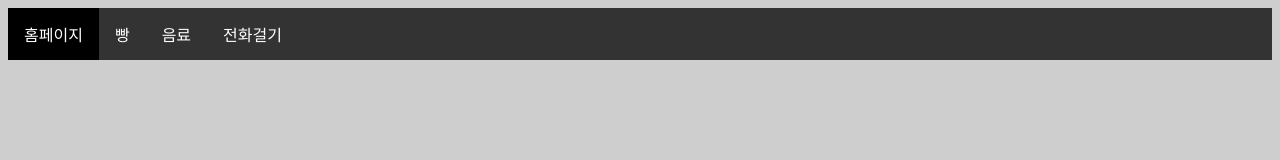
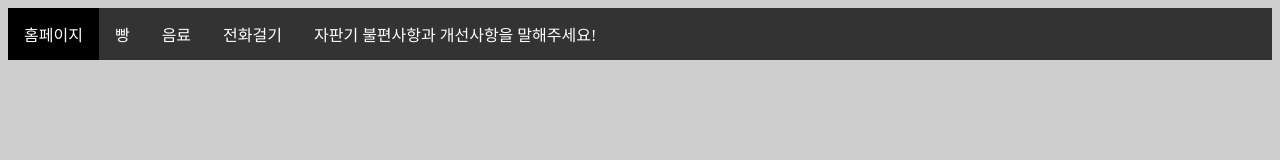
Before and after one commit to soogeun/jeilgo, a plain HTML site: page comment.html in a window 1280 px wide. Drawn offline with Linux system fonts and the light colour scheme.

Commit message:
Add files via upload

```diff
--- a/comment.html
+++ b/comment.html
@@ -44,6 +44,7 @@ li a:hover:not(.active) {
         <li><a href="bread/index.html">빵</a></li>
         <li><a href="juice/index.html">음료</a></li>
         <li><a href="tel:01093853286">전화걸기</a></li>
+        <li><a>자판기 불편사항과 개선사항을 말해주세요!</a></li>
       </ul>
     <div id="fb-root"></div>
 <script async defer crossorigin="anonymous" src="https://connect.facebook.net/ko_KR/sdk.js#xfbml=1&version=v10.0" nonce="KKPSExU2"></script>
```
